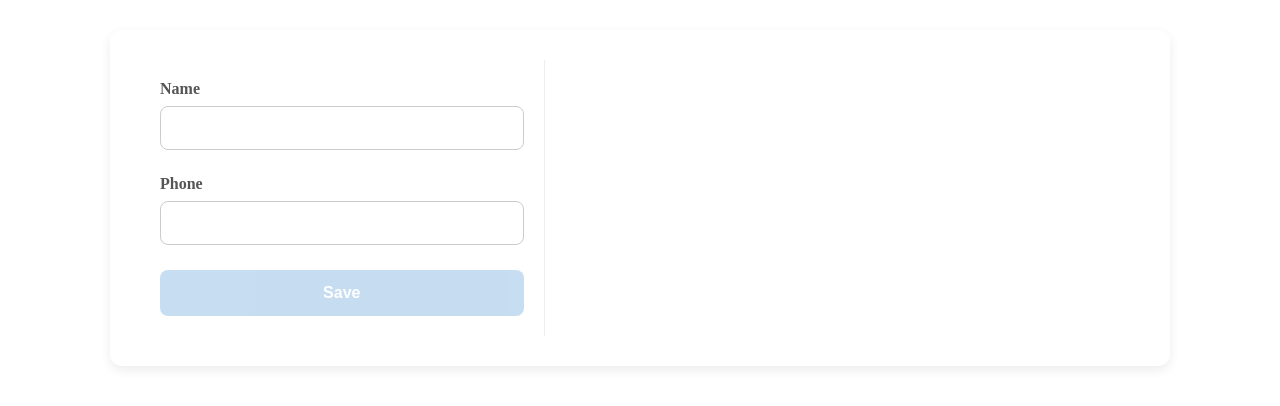
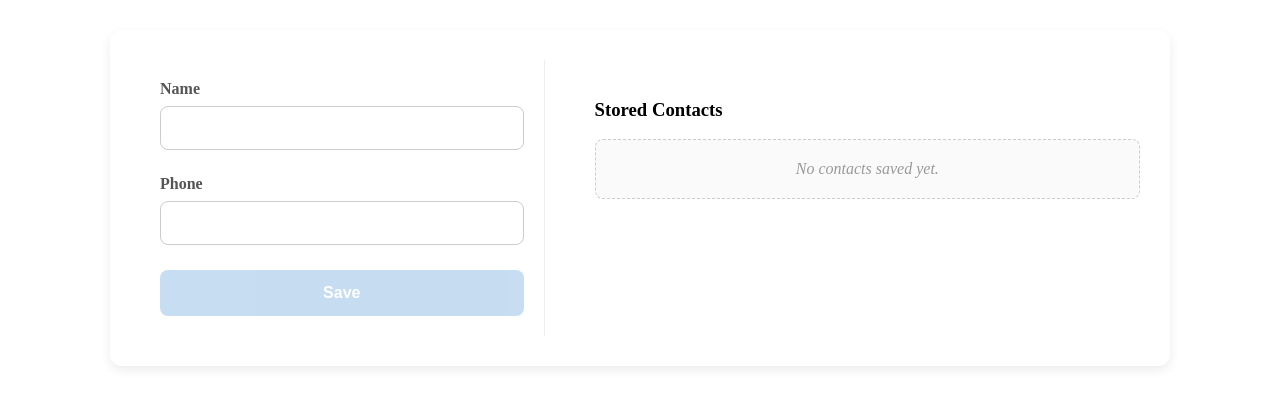
Before and after one commit to anacirnu/contact-list-app, an Angular app: page / in a window 1280 px wide. Shown: the top 406 px of the page. Built offline with nearby package versions, Linux system fonts and the light colour scheme.

Commit message:
save and display data

```diff
--- a/src/app/app.css
+++ b/src/app/app.css
@@ -104,3 +104,58 @@ input[type="text"].ng-invalid.ng-touched {
   flex: 1 1 60%;
   padding: 20px 0 20px 20px;
 }
+
+.contact-list {
+  list-style: none;
+  padding: 0;
+  margin: 0;
+}
+
+.contact-item {
+  display: flex;
+  justify-content: space-between;
+  align-items: center;
+  padding: 12px 16px;
+  margin-bottom: 12px;
+  border-radius: 8px;
+  background-color: #f9f9f9;
+  border: 1px solid #eee;
+  transition: background-color 0.2s, transform 0.1s;
+}
+
+.contact-item:hover {
+  background-color: #f0f7ff;
+  transform: translateY(-1px);
+}
+
+.contact-details {
+  display: flex;
+  flex-wrap: wrap;
+  gap: 6px;
+  font-size: 15px;
+  color: #333;
+}
+
+.contact-name {
+  font-weight: 600;
+  color: #007bff;
+}
+
+.contact-phone {
+  color: #555;
+}
+
+.contact-joke {
+  font-style: italic;
+  color: #888;
+}
+
+.no-contacts {
+  text-align: center;
+  color: #999;
+  font-style: italic;
+  padding: 20px 0;
+  border: 1px dashed #ccc;
+  border-radius: 8px;
+  background-color: #fafafa;
+}
--- a/src/app/app.html
+++ b/src/app/app.html
@@ -1,7 +1,6 @@
 <div class="main-container">
   <div class="form-panel">
     <form [formGroup]="contactForm" (ngSubmit)="onSubmit()">
-
       <!-- name field -->
       <div class="form-group">
         <label for="name">Name</label>
@@ -38,9 +37,27 @@
 
       <!-- save button -->
       <button type="submit" [disabled]="contactForm.invalid" class="save-button">Save</button>
-
     </form>
   </div>
 
-  <div class="list-panel"></div>
+  <div class="list-panel">
+    <h3>Stored Contacts</h3>
+    <ul class="contact-list">
+      @for (contact of contacts; track contact.phone; let i = $index) {
+      <li class="contact-item">
+        <div class="contact-details">
+          <span class="contact-name">{{ contact.name }}</span>
+
+          <span class="contact-phone"> - {{ contact.phone }}</span>
+
+          <span class="contact-joke"> - &lt;{{ contact.joke || 'Loading joke...' }}&gt;</span>
+        </div>
+
+        <!-- delete button -->
+      </li>
+      } @if (contacts.length === 0) {
+      <li class="no-contacts">No contacts saved yet.</li>
+      }
+    </ul>
+  </div>
 </div>
--- a/src/app/app.ts
+++ b/src/app/app.ts
@@ -31,6 +31,24 @@ export class App {
 });
 
   onSubmit() {
-    console.log('Form Submitted!');
+    if (this.contactForm.valid) {
+
+      const newContact: Contact = {
+        name: this.contactForm.value.name as string,
+        phone: this.contactForm.value.phone as string,
+        joke: ""
+      };
+
+      this.contacts.push(newContact);
+
+      this.contactForm.reset();
+
+      console.log('Contact saved:', newContact.name);
+
+    } else {
+      console.error('Form is invalid. Submission prevented by button disabling.');
+    }
   }
+
+
 }
```
